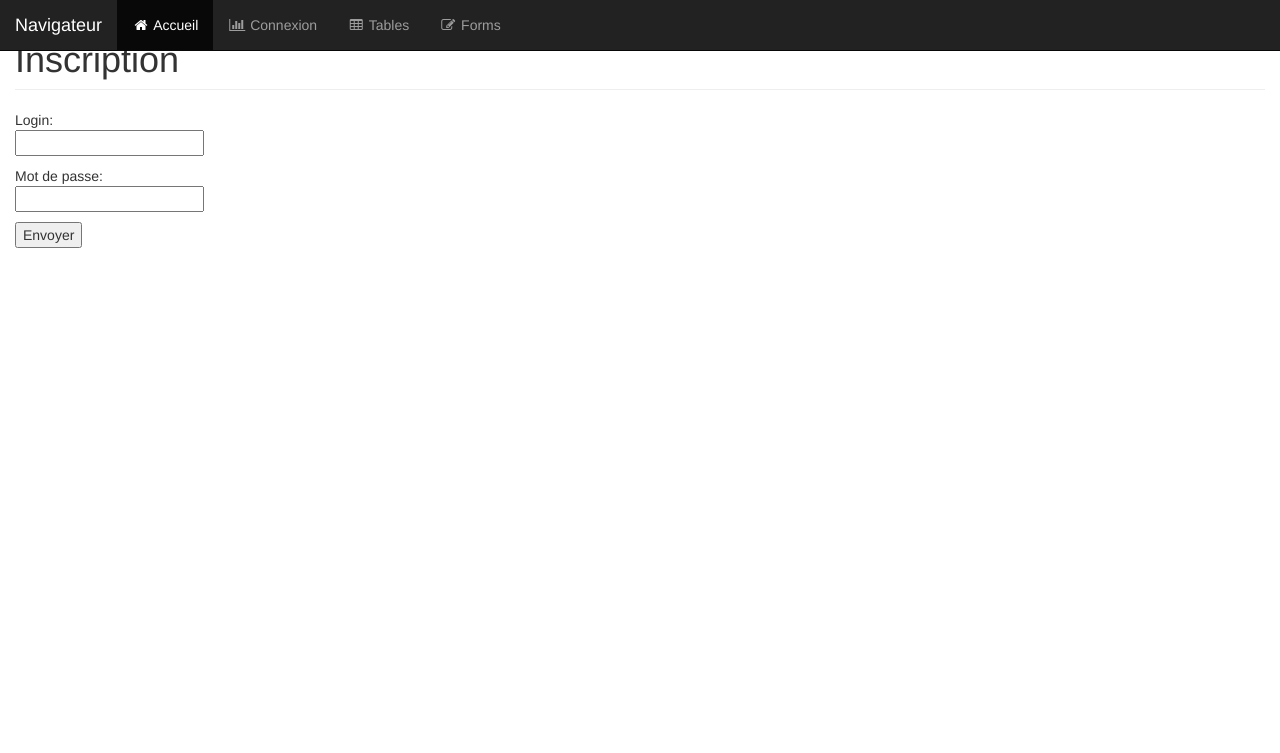
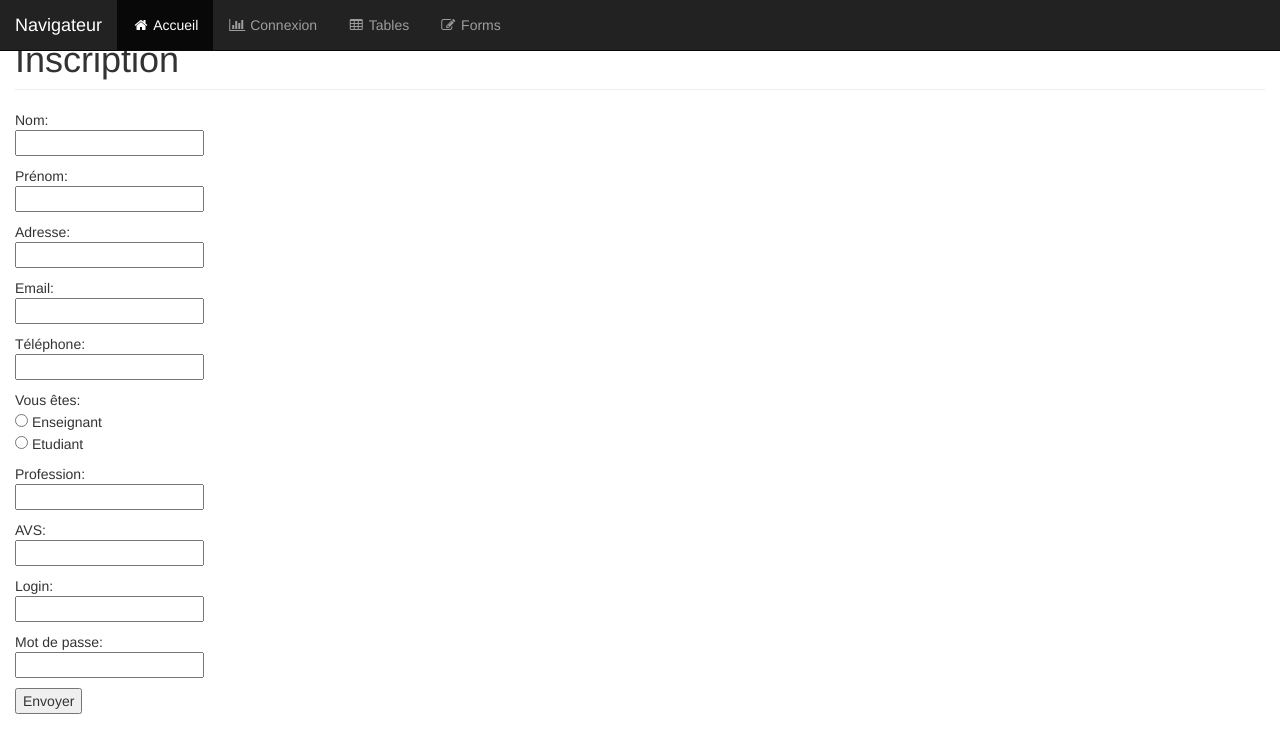
Before and after one commit to Fairymax/col-go-lo, a PHP site: page /creationCompte.php in a window 1280 px wide. Shown: the top 753 px of the page. Run offline with PHP 8.4, Linux system fonts and the light colour scheme; some libraries are stand-ins or nearby versions.

Commit message:
Commit 1 AGS
Ajout des informations en plus nécessaire pour la base de donnée

```diff
--- a/P_GestProj2_SITE/src/php/creationCompte.php
+++ b/P_GestProj2_SITE/src/php/creationCompte.php
@@ -37,6 +37,39 @@ include ("PDOLink.php");
                     <!-- Formulaire pour la création de compte -->
                    <form name="creationCompte" action="#" method="post">
                        <p>
+                           Nom: </br>
+                           <input type="text" name="lastname" >
+                       </p>
+                       <p>
+                           Prénom: </br>
+                           <input type="text" name="firstname" >
+                       </p>
+                       <p>
+                           Adresse: </br>
+                           <input type="text" name="adress" >
+                       </p>
+                       <p>Email: </br>
+                           <input type="text" name="mail" >
+                       </p>
+                       <p>
+                           Téléphone: </br>
+                           <input type="text" name="phoneNumber" >
+                       </p>
+                       <p>
+                           Vous êtes: </br>
+                           <input type="radio" name="type" value="1"> Enseignant
+                           <br>
+                           <input type="radio" name="type" value="2"> Etudiant
+                       </p>
+                       <p>
+                           Profession: </br>
+                           <input type="text" name="prof" >
+                       </p>
+                       <p>
+                           AVS: </br>
+                           <input type="text" name="avsCode" >
+                       </p>
+                       <p>
                            Login: </br>
                            <input type="text" name="loginName" >
                        </p>
@@ -51,6 +84,26 @@ include ("PDOLink.php");
                        <?php
                         if(isset($_POST["btnSend"]))
                         {
+                            //Partie de la requête des utilisateurs
+                            //Création des variables
+                            $connector = new PDOLink();
+
+                            //Regarde qu'elle est le type de l'enregistrement pour définir ou va la requête sql
+                            if($_POST['type'] == 1) {
+                                $query = 'INSERT INTO `t_former`(`forLastname`, `forFirstname` , `forLocation`, `forEmail` , `forPhoneNumber` , `forProfession` , `forAVSNumber) VALUES ("' . $_POST['lastname'] . '","' . $_POST['firstname'] . '",
+                                "' . $_POST['adress'] . '","' . $_POST['mail'] .'","'. $_POST['phoneNumber'].'","'. $_POST['prof'] . '","' . $_POST['avsCode'] .'")';
+                            }else{
+                                $query = 'INSERT INTO `t_student`(`stuLastname`, `stuFirstname` , `stuLocation`, `stuEmail` , `stuPhoneNumber` , `stuProfession` , `stuAVSNumber) VALUES ("' . $_POST['lastname'] . '","' . $_POST['firstname'] . '",
+                                "' . $_POST['adress'] . '","' . $_POST['mail'] .'","'. $_POST['phoneNumber'].'","'. $_POST['prof'] . '","' . $_POST['avsCode'] .'")';
+                            }
+                            //Execute la requête pour l'ajout des informations dans la table respective
+                            $req = $connector->executeQuery($query);
+                            //Ferme et détruis la requête en cours pour liberer l'espace de stockage
+                            $connector->closeCursor($req);
+                            $connector->destructObject();
+
+
+                            //Partie de la requête du compte
                             //Création des variables
                             $connector = new PDOLink();
                             $login = $_POST["loginName"];
```
